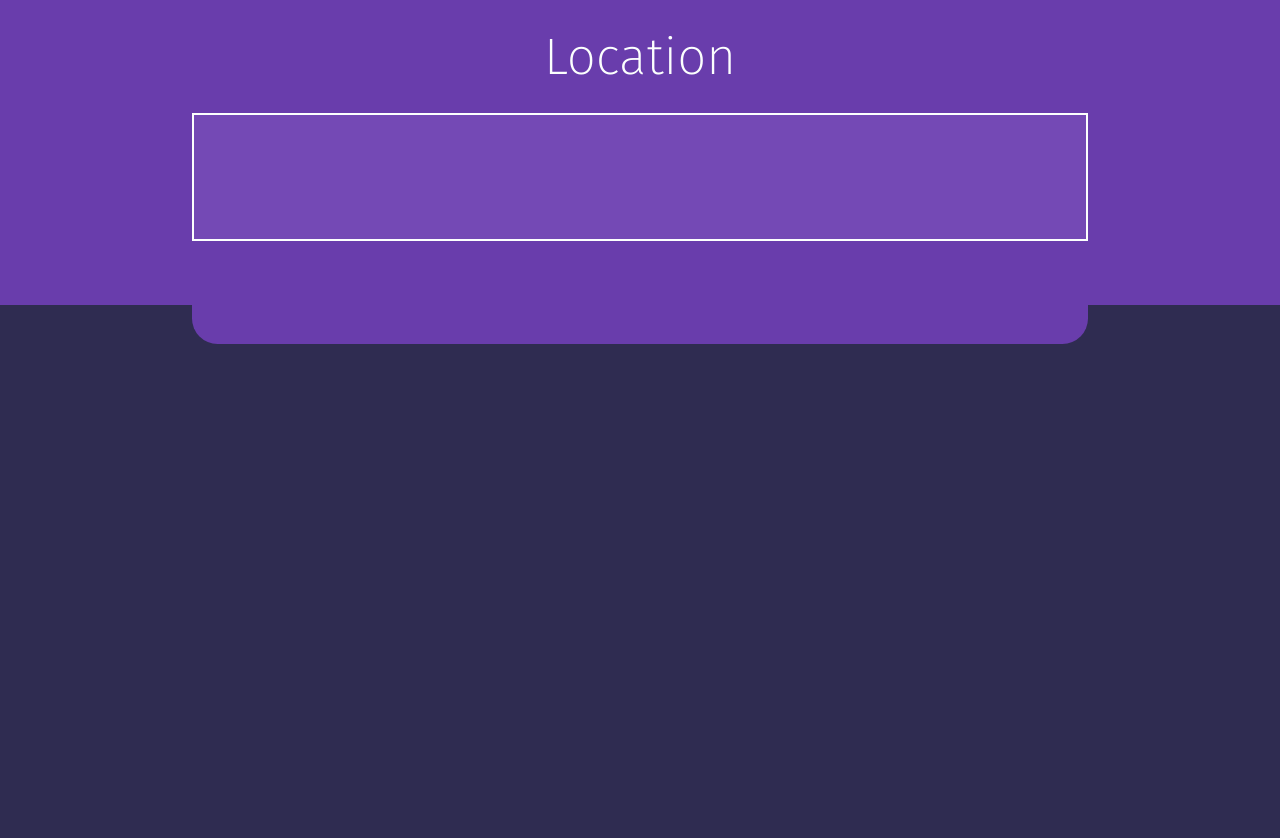
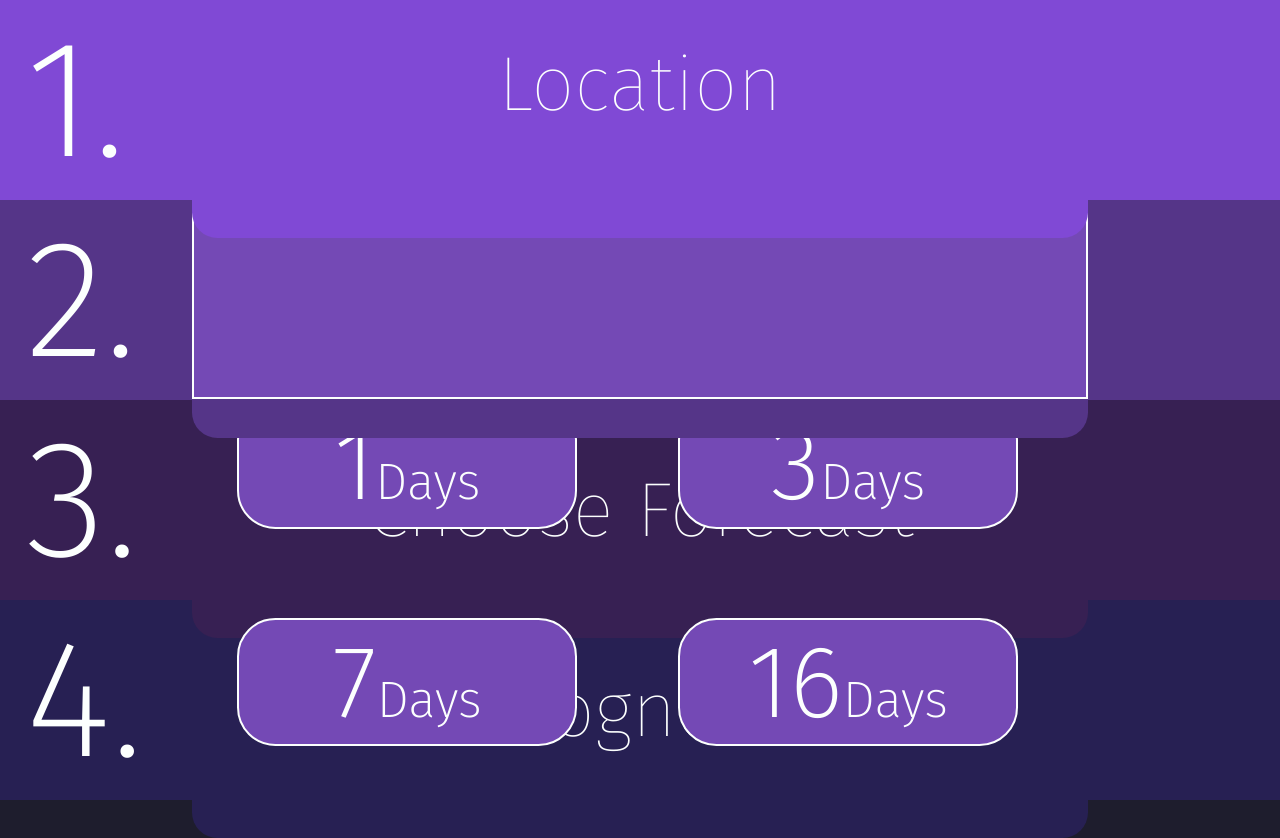
Before and after one commit to wojlin/METEO, a Flask app: page / in a window 1280 px wide. Before the commit the page ends 344 px from the top, so only its background shows below. Run offline with Flask 3, Linux system fonts and the light colour scheme.

Commit message:
more work

```diff
--- a/static/css/index.css
+++ b/static/css/index.css
@@ -2,7 +2,17 @@
 {
 
     --text: #fcfffe;
-    --search_bar: #693dac;
+    --search_bar: #8049d5;
+    --time_bar: #553588;
+    --forecast_bar: #372053;
+    --prognose_bar: #272053;
+}
+
+@font-face
+{
+    font-family: fira-thin;
+    src: url('/static/fonts/FiraSans-Thin.ttf');
+    font-weight: normal;
 }
 
 @font-face
@@ -22,31 +32,52 @@
 
 body
 {
-    background: #2f2c51;
+    background: #1e1d2d;
+    overflow:hidden;
 }
 
 
 
 @media (min-aspect-ratio: 2/5)
 {
+    .step
+    {
+        position:absolute;
+        left:2vw;
+        top:50%;
+        line-height:0vw;
+        font-size: 13vw;
+    }
+
     #settings_container
     {
         font-size: 3vw;
         position:relative;
+        height: 100vh; /* Fallback for browsers that do not support Custom Properties */
+        height: calc(var(--vh, 1vh) * 100);
+        width:100vw;
     }
 
     #search_container
     {
         background: var(--search_bar);
-        padding-bottom:5vw;
+        position:relative;
+        height:25%;
+        z-index:5;
     }
 
-    #input_text_label
+    #location_label, #time_label, #forecast_label, #prognose_label
     {
         text-align:center;
         margin:auto;
-        font-size:4vw;
-        padding:2vw;
+        font-family: fira-thin;
+        font-size:6vw;
+        padding:3vw;
+    }
+
+    #time_label, #forecast_label, #prognose_label
+    {
+        padding-top:5vw;
     }
 
     #search_input
@@ -54,8 +85,8 @@ body
         display:block;
         margin:auto;
         width:70%;
-        height:10vw;
-        font-size: 7vw;
+        height:15vw;
+        font-size: 9vw;
         background: #7449b5;
         outline: none;
         border: solid 2px var(--text);
@@ -64,6 +95,7 @@ body
         -webkit-box-sizing: border-box; /* Safari/Chrome, other WebKit */
         -moz-box-sizing: border-box;    /* Firefox, other Gecko */
         box-sizing: border-box;         /* Opera/IE 8+ */
+        margin-top:3vw;
     }
 
 
@@ -94,6 +126,8 @@ body
         border-right: solid 2px var(--text);
         border-bottom: solid 2px var(--text);
         border-top: none;
+        z-index:10;
+        position:relative;
     }
 
     .city_select_button > img
@@ -102,7 +136,7 @@ body
         height:5vw;
         display:inline-block;
         float:left;
-        margin-top:2vw;
+        margin-top:2.5vw;
         margin-left:2vw;
     }
 
@@ -130,13 +164,29 @@ body
         margin-left: auto;
         margin-right: auto;
         text-align: center;
-        line-height: 10vw;
+        line-height: 15vw;
+        margin-top:3vw;
 
+    }
+
+    #selected_city > img
+    {
+        width: 8vw;
+        height:8vw;
+        display:inline-block;
+        float:left;
+        margin-top:3.5vw;
+        margin-left:2vw;
+    }
+
+    #selected_city  > p
+    {
+        display:inline-block;
     }
 
     .selected_city_name
     {
-        font-size: 6vw;
+        font-size: 8vw;
         margin:1vw;
     }
 
@@ -160,4 +210,112 @@ body
         border-bottom-left-radius: 2vw;
         border-bottom-right-radius: 2vw;
     }
+
+
+    #time_container
+    {
+        background: var(--time_bar);
+        height:25%;
+        width:100%;
+        position:relative;
+        z-index:4;
+    }
+
+    #time_bottom
+    {
+        position:absolute;
+        width: 70%;
+        bottom:-3vw;
+        height:5vw;
+        left: 0;
+      right: 0;
+      margin-left: auto;
+      margin-right: auto;
+        background: var(--time_bar);
+        border-bottom-left-radius: 2vw;
+        border-bottom-right-radius: 2vw;
+    }
+
+    #time_buttons_container
+    {
+        width:70%;
+        margin:auto;
+        margin-top:-3vw;
+    }
+
+    .time_select_button {
+	width: 38%;
+	height: 10vw;
+	margin: 5%;
+	background: #7449b5;
+	border: solid 2px var(--text);
+	border-radius: 3vw;
 }
+
+    .time_select_button_value
+    {
+        font-size:8vw;
+    }
+
+    .time_select_button_label
+    {
+        font-size:4vw;
+        line-height:4vw;
+    }
+
+
+    #forecast_container
+    {
+        background: var(--forecast_bar);
+        height:25%;
+        position:relative;
+        z-index:3;
+    }
+
+    #forecast_bottom
+    {
+        position:absolute;
+        width: 70%;
+        bottom:-3vw;
+        height:5vw;
+        left: 0;
+      right: 0;
+      margin-left: auto;
+      margin-right: auto;
+        background: var(--forecast_bar);
+        border-bottom-left-radius: 2vw;
+        border-bottom-right-radius: 2vw;
+    }
+
+
+
+
+
+
+
+    #prognose_container
+    {
+        background: var(--prognose_bar);
+        height:25%;
+        width:100%;
+        position:relative;
+        z-index:2;
+    }
+
+
+    #prognose_bottom
+    {
+        position:absolute;
+        width: 70%;
+        bottom:-3vw;
+        height:5vw;
+        left: 0;
+      right: 0;
+      margin-left: auto;
+      margin-right: auto;
+        background: var(--prognose_bar);
+        border-bottom-left-radius: 2vw;
+        border-bottom-right-radius: 2vw;
+    }
+
+}
--- a/static/js/search.js
+++ b/static/js/search.js
@@ -1,4 +1,15 @@
-function get(url, callback)
+
+
+class Meteo
+{
+    constructor()
+    {
+        this.lat = 0;
+        this.lon = 0;
+        this.time = 0;
+    }
+
+    get(url, callback)
     {
         var xmlHttp = new XMLHttpRequest();
         xmlHttp.onreadystatechange = function()
@@ -12,7 +23,17 @@ function get(url, callback)
         xmlHttp.send(null);
     }
 
-function deselect_city(element)
+    select_time(element, value)
+    {
+        let buttons = Array.prototype.slice.call(document.getElementsByClassName("time_select_button"));
+        buttons.forEach(element => element.style.opacity = 1.0);
+        element.style.opacity = 0.4;
+
+        console.log("selected time to " + value + " days")
+        this.time = value;
+    }
+
+    deselect_city(element)
     {
         console.log("deselected city!")
         let input = document.getElementById("search_input");
@@ -21,25 +42,26 @@ function deselect_city(element)
         element.style.display = "none";
     }
 
-function select_city(element)
+    select_city(element)
     {
-    console.log("selected city!")
+
         let container = document.getElementById("city_select_container");
-    console.log(element)
         let input = document.getElementById("search_input");
         input.value = "";
         let selected_city = document.getElementById("selected_city");
-    console.log(selected_city)
         selected_city.style.display = "block";
         let rect = input.getBoundingClientRect();
         selected_city.style.width = rect.width.toString()+"px";
         selected_city.style.height = rect.height.toString()+"px";
-    selected_city.innerHTML = "<p><span class='selected_city_name'>"+element.dataset.name+"</span><span class='selected_city_pos'>"+element.dataset.latitude+" "+element.dataset.longitude+"</span></p>"
+        selected_city.innerHTML = "<img src='https://open-meteo.com/images/country-flags/"+element.dataset.country_code+".svg' /><p><span class='selected_city_name'>"+element.dataset.name+"</span><span class='selected_city_pos'>"+element.dataset.latitude+" "+element.dataset.longitude+"</span></p>"
+        this.lat = element.dataset.latitude;
+        this.lon = element.dataset.longitude;
         container.style.display = "none";
+        console.log("selected city: " + element.dataset.name)
     }
 
 
-function search_result(result)
+    search_result(result)
     {
         let json = JSON.parse(result);
 
@@ -56,7 +78,7 @@ function search_result(result)
 
               let element = document.createElement("button");
               element.classList.add("city_select_button");
-          element.onclick = function() { select_city(element); }
+              element.onclick = function() { meteo.select_city(element); }
               element.innerHTML = "<img src='https://open-meteo.com/images/country-flags/"+obj["country_code"]+".svg' /><p><span class='city_name'>"+obj["name"]+"</span><span class='city_place'>"+obj["latitude"]+" "+obj["longitude"]+"</span></p>"
               element.dataset.name = obj["name"];
               element.dataset.latitude = obj["latitude"];
@@ -74,9 +96,10 @@ function search_result(result)
 
     }
 
-function search(element)
+    search(element)
     {
         let value = element.value;
         console.log(value);
-    get("https://geocoding-api.open-meteo.com/v1/search?name=" + value.toString(), search_result);
+        this.get("https://geocoding-api.open-meteo.com/v1/search?name=" + value.toString(), this.search_result);
     }
+}
--- a/templates/index.html
+++ b/templates/index.html
@@ -6,21 +6,74 @@
     <link rel= "stylesheet" type= "text/css" href= "{{ url_for('static',filename='css/index.css') }}">
     <meta name="color-scheme" content="light only">
     <meta name="theme-color" content="#2f2c51" />
+    <meta name="viewport" content="width=device-width, initial-scale=1.0, maximum-scale=1.0, user-scalable=0">
+    <meta name="viewport" content="width=device-width, height=device-height, initial-scale=1">
+    <script src="{{url_for('static', filename='js/search.js')}}"></script>
 </head>
 <body>
 <div>
     <div id="settings_container">
         <div id="search_container">
-        <p id="input_text_label">Location</p>
-        <div onclick="deselect_city(this);" id="selected_city"></div>
-        <input oninput="search(this);" type="text" id="search_input" name="search_input">
-        <div id="city_select_container">
+            <p class="step">1.</p>
+            <p id="location_label">Location</p>
+            <div onclick="deselect_city(this);" id="selected_city"></div>
+            <input oninput="meteo.search(this);" type="text" id="search_input" name="search_input" placeholder="">
+            <div id="city_select_container">
+            </div>
+            <div id="search_bottom"></div>
         </div>
-        <div id="search_bottom"></div>
-    </div>
+        <div id="time_container">
+            <p class="step">2.</p>
+            <p id="time_label">Forecast Ahead</p>
+            <div id="time_buttons_container">
+                <div>
+                    <button onclick="meteo.select_time(this, 1);" class="time_select_button">
+                        <span class="time_select_button_value">1</span><span class="time_select_button_label">Days</span>
+                    </button>
+                    <button onclick="meteo.select_time(this, 3);" class="time_select_button">
+                        <span class="time_select_button_value">3</span><span class="time_select_button_label">Days</span>
+                    </button>
+                </div>
+                <div>
+                    <button onclick="meteo.select_time(this, 7);" class="time_select_button">
+                        <span class="time_select_button_value">7</span><span class="time_select_button_label">Days</span>
+                    </button>
+                    <button onclick="meteo.select_time(this, 16);" class="time_select_button">
+                        <span class="time_select_button_value">16</span><span class="time_select_button_label">Days</span>
+                    </button>
+                </div>
+            </div>
+            <div id="time_bottom"></div>
+        </div>
+        <div id="forecast_container">
+            <p class="step">3.</p>
+            <p id="forecast_label">Choose Forecast</p>
+
+            <div id="forecast_bottom"></div>
+        </div>
+        <div id="prognose_container">
+            <p class="step">4.</p>
+            <p id="prognose_label">Prognose</p>
+
+            <div id="prognose_bottom"></div>
+        </div>
     </div>
 </div>
-<script src="{{url_for('static', filename='js/search.js')}}"></script>
+<script>
+
+    addEventListener("load", function() {
+        var viewport = document.querySelector("meta[name=viewport]");
+        viewport.setAttribute("content", viewport.content + ", height=" + window.innerHeight);
+    });
+
+    // First we get the viewport height and we multiple it by 1% to get a value for a vh unit
+    let vh = window.innerHeight * 0.01;
+    // Then we set the value in the --vh custom property to the root of the document
+    document.documentElement.style.setProperty('--vh', `${vh}px`);
+
+    const meteo = new Meteo();
+</script>
+
 
 </body>
 </html>
```
Lines whose indentation alone changed are shown as unchanged.
